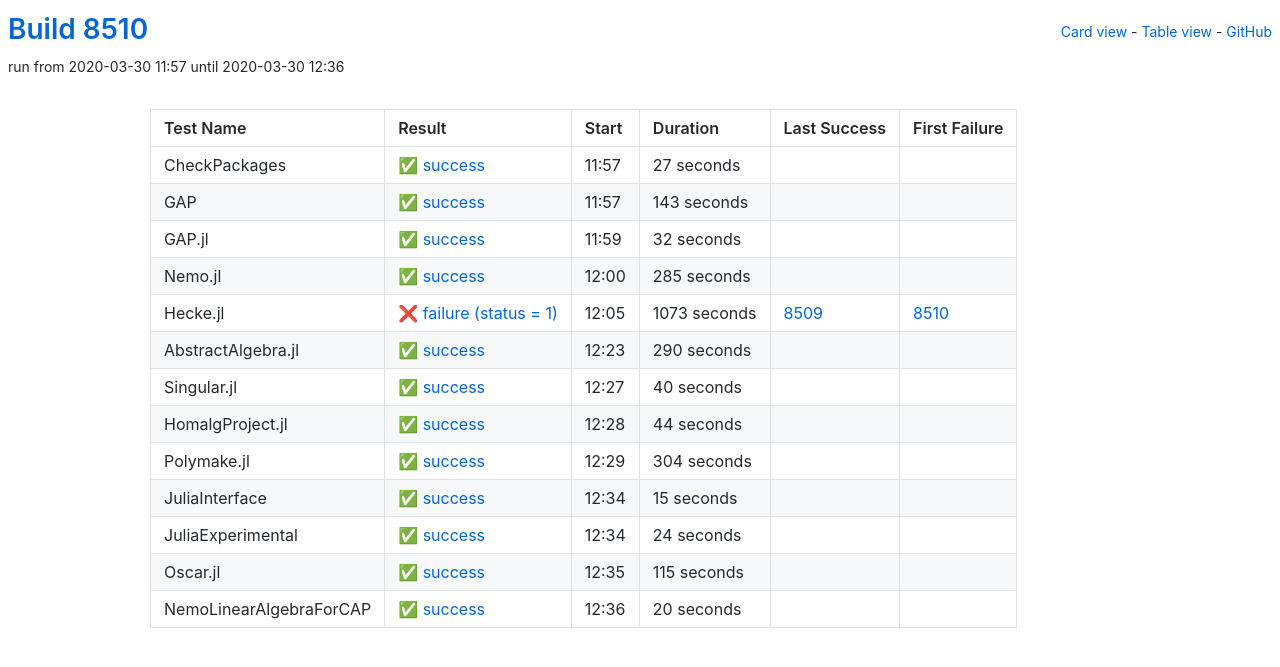
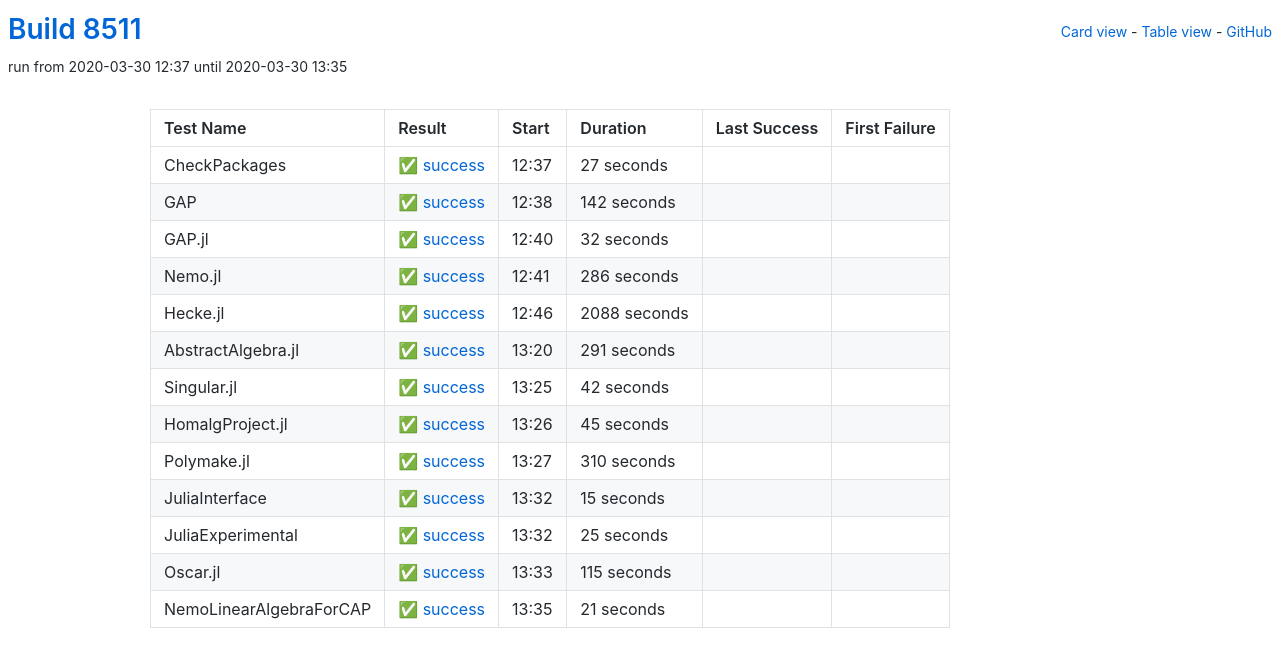
Before and after one commit to oscar-system/oscar-ci-status, a Jekyll site: the page built from table.html, in a window 1280 px wide. Shown: the top 667 px of the page. Built offline with Jekyll 4.4.1, drawn with Linux system fonts in a browser that asks for light colours.

Commit message:
Build 8511

```diff
--- a/_data/ci.yml
+++ b/_data/ci.yml
@@ -1,5 +1,5 @@
-build: 8510
-build_url: https://oscarci.mathematik.uni-kl.de/job/oscar/8510/
+build: 8511
+build_url: https://oscarci.mathematik.uni-kl.de/job/oscar/8511/
 job: oscar
 tests:
 - duration: 27
@@ -8,20 +8,20 @@
   first_failure_url: null
   last_success: false
   last_success_url: null
-  log: https://oscarci.mathematik.uni-kl.de/job/oscar/8510/artifact/logs/build-8510/CheckPackages.log
+  log: https://oscarci.mathematik.uni-kl.de/job/oscar/8511/artifact/logs/build-8511/CheckPackages.log
   name: CheckPackages
-  start: 2020-03-30 11:57
+  start: 2020-03-30 12:37
   status: success
   success: true
-- duration: 143
+- duration: 142
   exitcode: 0
   first_failure: false
   first_failure_url: null
   last_success: false
   last_success_url: null
-  log: https://oscarci.mathematik.uni-kl.de/job/oscar/8510/artifact/logs/build-8510/GAP.log
+  log: https://oscarci.mathematik.uni-kl.de/job/oscar/8511/artifact/logs/build-8511/GAP.log
   name: GAP
-  start: 2020-03-30 11:57
+  start: 2020-03-30 12:38
   status: success
   success: true
 - duration: 32
@@ -30,75 +30,75 @@
   first_failure_url: null
   last_success: false
   last_success_url: null
-  log: https://oscarci.mathematik.uni-kl.de/job/oscar/8510/artifact/logs/build-8510/GAP.jl.log
+  log: https://oscarci.mathematik.uni-kl.de/job/oscar/8511/artifact/logs/build-8511/GAP.jl.log
   name: GAP.jl
-  start: 2020-03-30 11:59
+  start: 2020-03-30 12:40
   status: success
   success: true
-- duration: 285
+- duration: 286
   exitcode: 0
   first_failure: false
   first_failure_url: null
   last_success: false
   last_success_url: null
-  log: https://oscarci.mathematik.uni-kl.de/job/oscar/8510/artifact/logs/build-8510/Nemo.jl.log
+  log: https://oscarci.mathematik.uni-kl.de/job/oscar/8511/artifact/logs/build-8511/Nemo.jl.log
   name: Nemo.jl
-  start: 2020-03-30 12:00
+  start: 2020-03-30 12:41
   status: success
   success: true
-- duration: 1073
-  exitcode: 1
-  first_failure: 8510
-  first_failure_url: https://oscarci.mathematik.uni-kl.de/job/oscar/8510/
-  last_success: 8509
-  last_success_url: https://oscarci.mathematik.uni-kl.de/job/oscar/8509/
-  log: https://oscarci.mathematik.uni-kl.de/job/oscar/8510/artifact/logs/build-8510/Hecke.jl.log
-  name: Hecke.jl
-  start: 2020-03-30 12:05
-  status: failure
-  success: false
-- duration: 290
+- duration: 2088
   exitcode: 0
   first_failure: false
   first_failure_url: null
   last_success: false
   last_success_url: null
-  log: https://oscarci.mathematik.uni-kl.de/job/oscar/8510/artifact/logs/build-8510/AbstractAlgebra.jl.log
-  name: AbstractAlgebra.jl
-  start: 2020-03-30 12:23
+  log: https://oscarci.mathematik.uni-kl.de/job/oscar/8511/artifact/logs/build-8511/Hecke.jl.log
+  name: Hecke.jl
+  start: 2020-03-30 12:46
   status: success
   success: true
-- duration: 40
+- duration: 291
   exitcode: 0
   first_failure: false
   first_failure_url: null
   last_success: false
   last_success_url: null
-  log: https://oscarci.mathematik.uni-kl.de/job/oscar/8510/artifact/logs/build-8510/Singular.jl.log
-  name: Singular.jl
-  start: 2020-03-30 12:27
+  log: https://oscarci.mathematik.uni-kl.de/job/oscar/8511/artifact/logs/build-8511/AbstractAlgebra.jl.log
+  name: AbstractAlgebra.jl
+  start: 2020-03-30 13:20
   status: success
   success: true
-- duration: 44
+- duration: 42
   exitcode: 0
   first_failure: false
   first_failure_url: null
   last_success: false
   last_success_url: null
-  log: https://oscarci.mathematik.uni-kl.de/job/oscar/8510/artifact/logs/build-8510/HomalgProject.jl.log
-  name: HomalgProject.jl
-  start: 2020-03-30 12:28
+  log: https://oscarci.mathematik.uni-kl.de/job/oscar/8511/artifact/logs/build-8511/Singular.jl.log
+  name: Singular.jl
+  start: 2020-03-30 13:25
   status: success
   success: true
-- duration: 304
+- duration: 45
   exitcode: 0
   first_failure: false
   first_failure_url: null
   last_success: false
   last_success_url: null
-  log: https://oscarci.mathematik.uni-kl.de/job/oscar/8510/artifact/logs/build-8510/Polymake.jl.log
+  log: https://oscarci.mathematik.uni-kl.de/job/oscar/8511/artifact/logs/build-8511/HomalgProject.jl.log
+  name: HomalgProject.jl
+  start: 2020-03-30 13:26
+  status: success
+  success: true
+- duration: 310
+  exitcode: 0
+  first_failure: false
+  first_failure_url: null
+  last_success: false
+  last_success_url: null
+  log: https://oscarci.mathematik.uni-kl.de/job/oscar/8511/artifact/logs/build-8511/Polymake.jl.log
   name: Polymake.jl
-  start: 2020-03-30 12:29
+  start: 2020-03-30 13:27
   status: success
   success: true
 - duration: 15
@@ -107,20 +107,20 @@
   first_failure_url: null
   last_success: false
   last_success_url: null
-  log: https://oscarci.mathematik.uni-kl.de/job/oscar/8510/artifact/logs/build-8510/JuliaInterface.log
+  log: https://oscarci.mathematik.uni-kl.de/job/oscar/8511/artifact/logs/build-8511/JuliaInterface.log
   name: JuliaInterface
-  start: 2020-03-30 12:34
+  start: 2020-03-30 13:32
   status: success
   success: true
-- duration: 24
+- duration: 25
   exitcode: 0
   first_failure: false
   first_failure_url: null
   last_success: false
   last_success_url: null
-  log: https://oscarci.mathematik.uni-kl.de/job/oscar/8510/artifact/logs/build-8510/JuliaExperimental.log
+  log: https://oscarci.mathematik.uni-kl.de/job/oscar/8511/artifact/logs/build-8511/JuliaExperimental.log
   name: JuliaExperimental
-  start: 2020-03-30 12:34
+  start: 2020-03-30 13:32
   status: success
   success: true
 - duration: 115
@@ -129,19 +129,19 @@
   first_failure_url: null
   last_success: false
   last_success_url: null
-  log: https://oscarci.mathematik.uni-kl.de/job/oscar/8510/artifact/logs/build-8510/Oscar.jl.log
+  log: https://oscarci.mathematik.uni-kl.de/job/oscar/8511/artifact/logs/build-8511/Oscar.jl.log
   name: Oscar.jl
-  start: 2020-03-30 12:35
+  start: 2020-03-30 13:33
   status: success
   success: true
-- duration: 20
+- duration: 21
   exitcode: 0
   first_failure: false
   first_failure_url: null
   last_success: false
   last_success_url: null
-  log: https://oscarci.mathematik.uni-kl.de/job/oscar/8510/artifact/logs/build-8510/NemoLinearAlgebraForCAP.log
+  log: https://oscarci.mathematik.uni-kl.de/job/oscar/8511/artifact/logs/build-8511/NemoLinearAlgebraForCAP.log
   name: NemoLinearAlgebraForCAP
-  start: 2020-03-30 12:36
+  start: 2020-03-30 13:35
   status: success
   success: true
```
Also changed, not shown: README.md.
